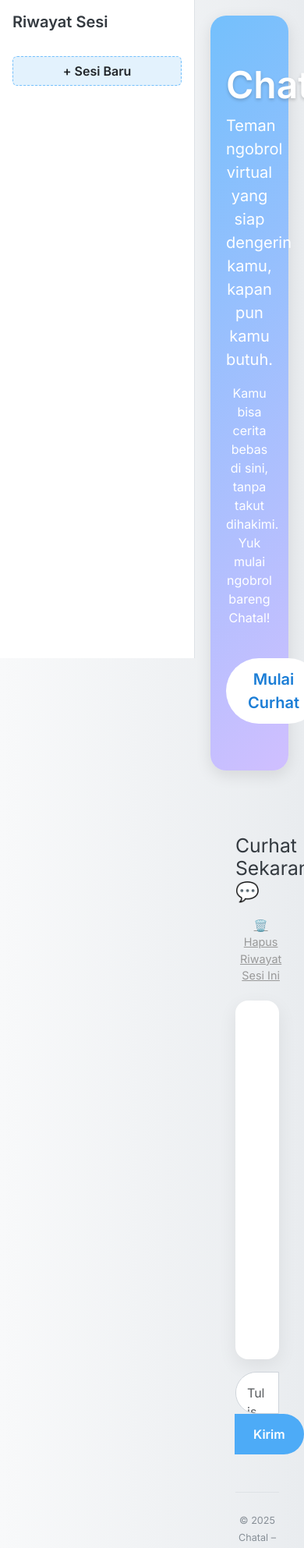
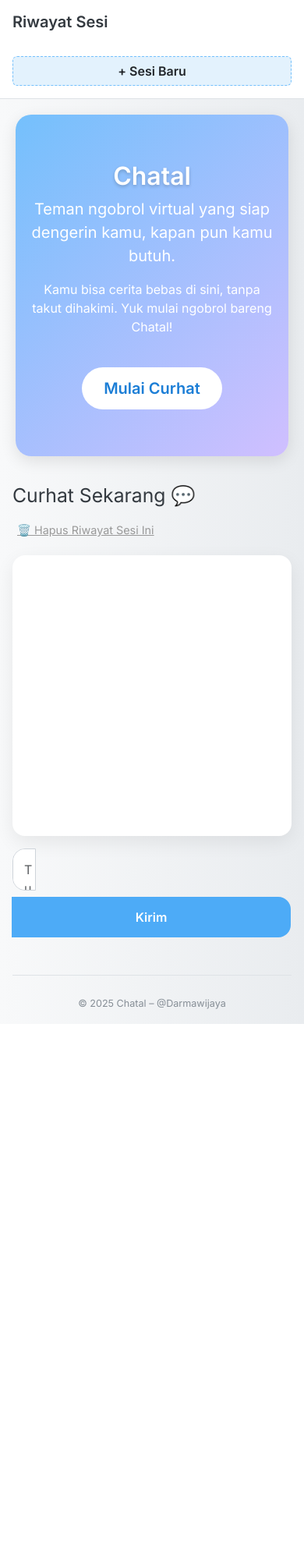
Before and after one commit to darmawijaya1/chatalai, a Flask app: page /chat in a window 390 px wide; the page is wider, and only the part inside the window is pictured. Shown: the top 1985 px of that part at 78% size. After the commit the page ends 1313 px from the top of that part, so only its background shows below. Run offline with Flask 3, Linux system fonts and the light colour scheme.

Commit message:
Update chat.html

```diff
--- a/templates/chat/chat.html
+++ b/templates/chat/chat.html
@@ -2,13 +2,12 @@
 <html lang="id">
 <head>
   <meta charset="UTF-8" />
+  <meta name="viewport" content="width=device-width, initial-scale=1, shrink-to-fit=no" />
   <meta name="dicoding:email" content="adarmawijaya7@gmail.com" />
   <meta name="dicoding:email" content="khaerullatif21@gmail.com" />
   <meta name="dicoding:email" content="prdnmhmdh@gmail.com" />
-  <meta name="viewport" content="width=device-width, initial-scale=1, shrink-to-fit=no">
-  <link rel="apple-touch-icon" sizes="76x76" href="./assets/img/apple-icon.png">
-  <link rel="icon" type="image/png" href="./assets/img/logos/Chatal-primary.png">
   <title>Chatal – Chat Kesehatan Mental</title>
+  <link rel="icon" type="image/png" href="./assets/img/logos/Chatal-primary.png" />
   <link href="https://cdn.jsdelivr.net/npm/bootstrap@5.3.2/dist/css/bootstrap.min.css" rel="stylesheet" />
   <link href="https://fonts.googleapis.com/css2?family=Inter:wght@400;600&display=swap" rel="stylesheet" />
   <style>
@@ -102,11 +101,10 @@
       font-weight: 600;
       padding: 12px 28px;
       border-radius: 50px;
-      transition: all 0.3s ease-in-out;
       background: #ffffff;
       color: #1c7ed6;
+      margin-top: 1rem;
       border: none;
-      margin-top: 1rem;
     }
 
     .hero .btn:hover {
@@ -127,15 +125,13 @@
       box-shadow: 0 8px 24px rgba(0, 0, 0, 0.07);
     }
 
-    .user,
-    .bot {
+    .user, .bot {
       display: flex;
       margin-bottom: 16px;
       align-items: flex-start;
     }
 
-    .user .avatar,
-    .bot .avatar {
+    .user .avatar, .bot .avatar {
       width: 40px;
       height: 40px;
       margin-right: 12px;
@@ -147,7 +143,6 @@
       border: 1px solid #ced4da;
       background-color: #dee2e6;
       color: #495057;
-      flex-shrink: 0;
     }
 
     .message-content {
@@ -211,6 +206,45 @@
       padding-top: 1.5rem;
       margin-top: 3rem;
       text-align: center;
+    }
+
+    /* 🌐 Responsive styles */
+    @media (max-width: 991px) {
+      .sidebar {
+        position: relative;
+        width: 100%;
+        height: auto;
+        border-right: none;
+        border-bottom: 1px solid #dee2e6;
+      }
+
+      .main {
+        margin-left: 0;
+        padding: 1rem;
+      }
+
+      .hero {
+        margin: 20px;
+      }
+
+      .hero h1 {
+        font-size: 2rem;
+      }
+
+      .input-group {
+        flex-direction: column;
+        gap: 8px;
+      }
+
+      .input-group textarea,
+      .input-group .btn {
+        width: 100%;
+        border-radius: 16px;
+      }
+
+      #chat-box {
+        height: 360px;
+      }
     }
   </style>
 </head>
@@ -311,11 +345,10 @@
       chatBox.innerHTML = "";
       const history = sessions[currentSessionId] || [];
       if (history.length === 0) {
-        appendMessage("bot", "Hai Chatalers! 😊 Chatal di sini buat dengerin kamu. Cerita apa aja, ya?");
+        appendMessage("bot", "Hai Chatalers! 😊 Chatal di sini buat dengerin kamu. Cerita apa aja, ya?", false);
         return;
       }
       history.forEach(msg => appendMessage(msg.sender, msg.message, false));
-
     }
 
     function appendMessage(sender, message, save = true) {
@@ -345,7 +378,6 @@
           pendingRename = false;
           renderSessions();
         }
-
         sessions[currentSessionId].push({ sender, message });
         localStorage.setItem("sessions", JSON.stringify(sessions));
       }
```
